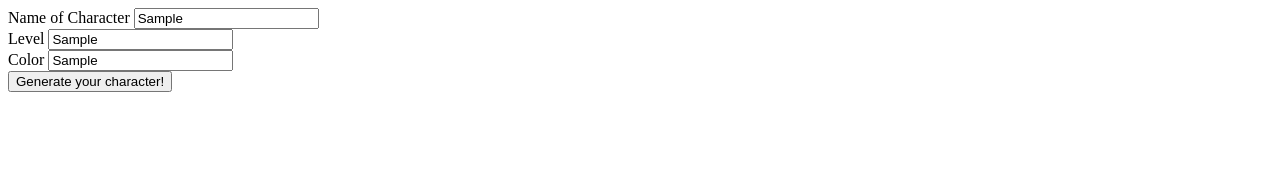
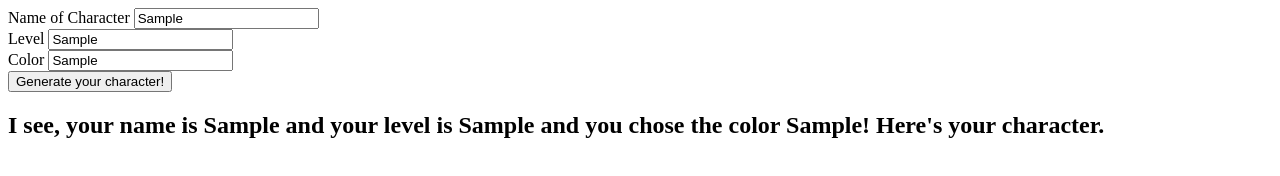
Before and after one commit to dannyw3292/adventure-generator, a plain HTML site: page index.html in a window 1280 px wide. Both pictures are taken after typing "Sample", "Sample", "Sample" into the empty fields and a click on the button "Generate your character!". Drawn offline with nearby package versions, Linux system fonts and the light colour scheme.

Commit message:
finish everything, missing imgs

```diff
--- a/index.html
+++ b/index.html
@@ -10,7 +10,35 @@
     </script>
     <script>
         $(function(){
+          $('p').hide();
+          $('button').click(function(){
 
+            var name = $('#name').val()
+            var lvl = $('#lvl').val()
+            var color = $('#color').val()
+            var story = "I see, your name is "
+                      + name + " and your level is "
+                      + lvl + " and you chose the color "
+                      + color + "! Here's your character."
+
+            $('h2').html(story);
+            console.log(color)
+            $('body').css('background-color',color)
+            if(color=="lightgreen"){
+              $('#img1').show();
+            }
+            else{
+              $('p').hide()
+            }
+
+          })
+              //var img = $('#img') how would it be dependent on color info set by user?
+
+//change background color to be dependent on input
+/*note to self, conditionals are needed for level to influence character picture shown
+also needed for a character to show dependent on color, 1 color. green = goblin, any other color gives a default drawing.
+done - figure out how to get the drawings to be generated. - give it an id in body and a var in script?
+*/
 
         });
 
@@ -20,6 +48,11 @@
   Name of Character <input id="name"><br>
   Level <input id="lvl"><br>
   Color <input id="color"><br>
+  <!--testing for now to get img to show up-->
+  <p id='img1'>
+    <img src="sep11generator.png" alt="Image" style="width:400px;height:300px;">
+  </p>
   <button>Generate your character! </button>
+  <h2></h2>
   </body>
 </html>
```
Also changed, not shown: sep11generator.png (added).
